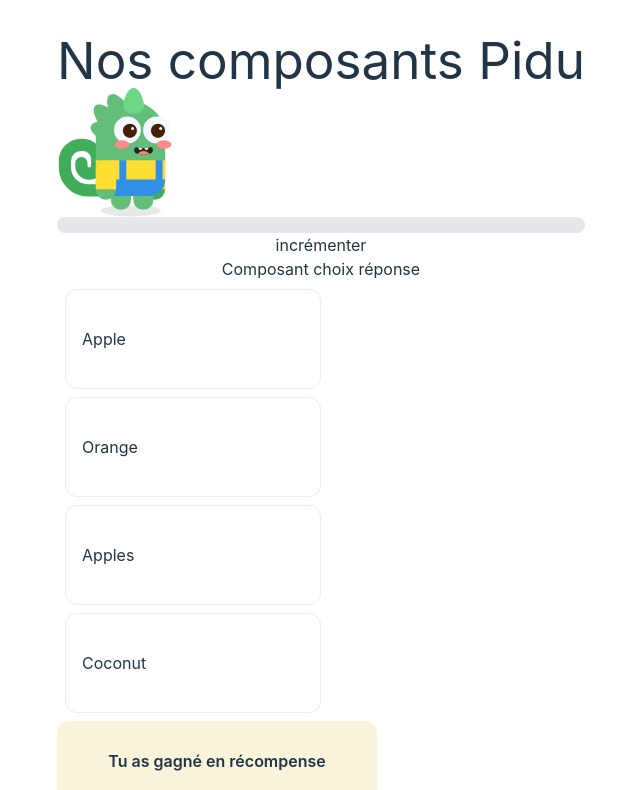
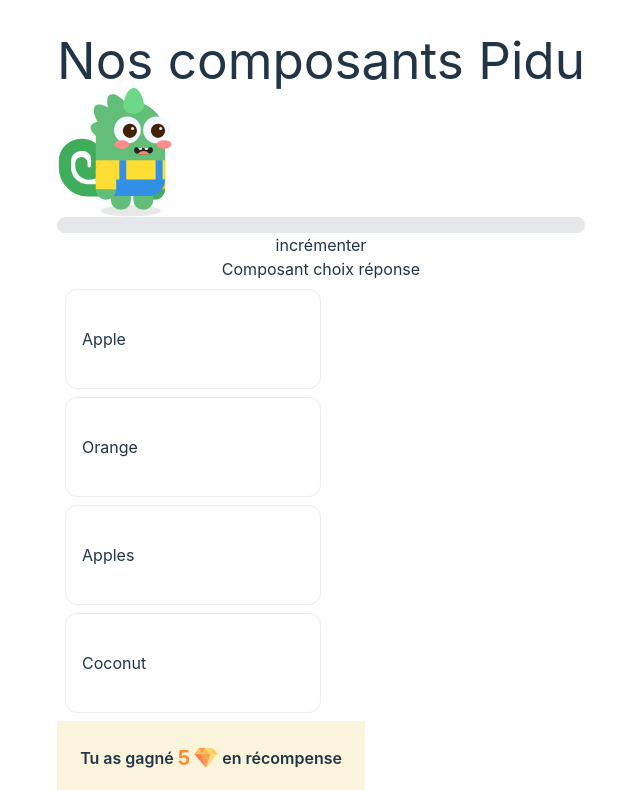
Before and after one commit to code-dev-pro/-Pidu-JCH-MLE, a React (Vite) app: page /storybook in a window 1280 px wide. Shown: the top 790 px of the page, without its empty margins (319-959 px from the left). Built offline with nearby package versions, Linux system fonts and the light colour scheme.

Commit message:
feat: ajout des composants picture et score

```diff
--- a/src/components/card-reward.tsx
+++ b/src/components/card-reward.tsx
@@ -1,7 +1,19 @@
+import Picture from './picture'
+import Score from './score'
+
+const score = 5
+
 export default function CardReward() {
+  const pictureSrc =
+    score >= 1 && score < 5 ? './Star.svg' : score <= 5 ? './Diamond.svg' : './default.svg/'
+
   return (
-    <div className="bg-[#FBF4DC] rounded-xl w-80 h-20 flex items-center justify-center">
-      <p className="text-center font-semibold">Tu as gagné en récompense</p>
+    <div className="bg-[#FBF4DC] rounded- w-[308px] h-[73px] flex items-center justify-center">
+      <span className="text-center font-semibold flex items-center gap-1">
+        Tu as gagné <Score value={score} />
+        <Picture src={pictureSrc} alt="img récompense" className="w-[24px] h-[20px]" />
+        en récompense
+      </span>
     </div>
   )
 }
```
